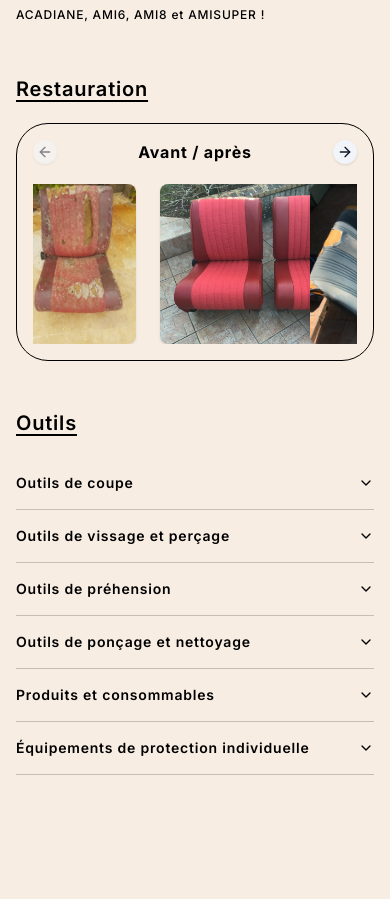
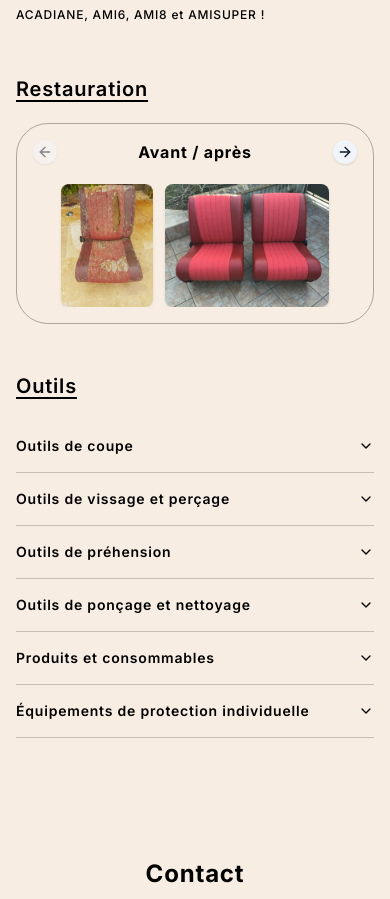
Before and after one commit to lucasamsellem/sell-deuche, a React (Vite) app: page / in a window 390 px wide. Shown: the part 2100-2999 px from the top of the page. Built offline with nearby package versions, Linux system fonts and the light colour scheme.

Commit message:
fixed pictures responsiveness

```diff
--- a/src/components/sections/AboutSection.tsx
+++ b/src/components/sections/AboutSection.tsx
@@ -1,4 +1,3 @@
-import { IonIcon } from '@ionic/react';
 import Section from '../html-tags/Section';
 import { renovatedUpholsteries } from '@/data/upholsteriesData';
 import RenovatedUpholsteryImg from '../upholsteries/RenovatedUpholsteryImg';
@@ -60,15 +59,14 @@ function AboutSection() {
 
       <Subsection>
         <SubsectionTitle>Restauration</SubsectionTitle>
-        <Carousel className='lg:w-full rounded-4xl p-4 mx-auto border-1 border-black'>
+        <Carousel className='w-full rounded-4xl p-4 mx-auto border-1 border-black/30'>
           <h3 className='lg:text-xl text-md text-center font-bold mb-5'>
             Avant / après
           </h3>
           <CarouselContent>
             {renovatedUpholsteries.map((item, i) => (
-              <CarouselItem className='flex items-center justify-center gap-x-3'>
+              <CarouselItem className='lg:max-h-[24rem] max-h-[16rem] flex items-center justify-center gap-x-3'>
                 <RenovatedUpholsteryImg condition={item.before} i={i} />
-                <IonIcon className='text-2xl' icon='arrow-forward-outline' />
                 <RenovatedUpholsteryImg condition={item.after} i={i} />
               </CarouselItem>
             ))}
--- a/src/components/upholsteries/RenovatedUpholsteryImg.tsx
+++ b/src/components/upholsteries/RenovatedUpholsteryImg.tsx
@@ -7,7 +7,7 @@ function RenovatedUpholsteryImg({ condition, i }: RenovatedUpholsteryImgProps) {
   return (
     <img
       src={`before-after-upholsteries/${i + 1}-${condition}.webp`}
-      className='lg:max-w-[26rem] lg:max-h-[20rem] aspect-auto w-full max-h-[10rem]  rounded-lg shadow'
+      className='object-scale-down lg:max-h-full lg:max-w-full max-h-[7.7rem] rounded-lg shadow'
     />
   );
 }
```
